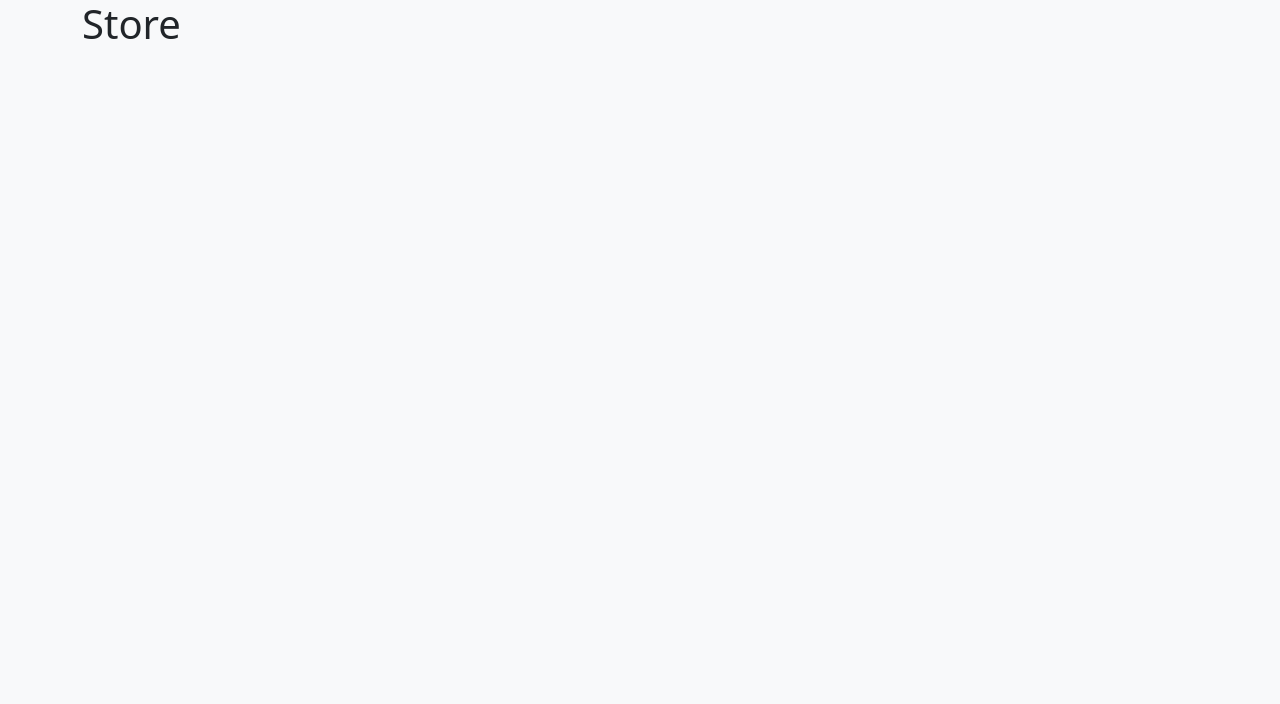
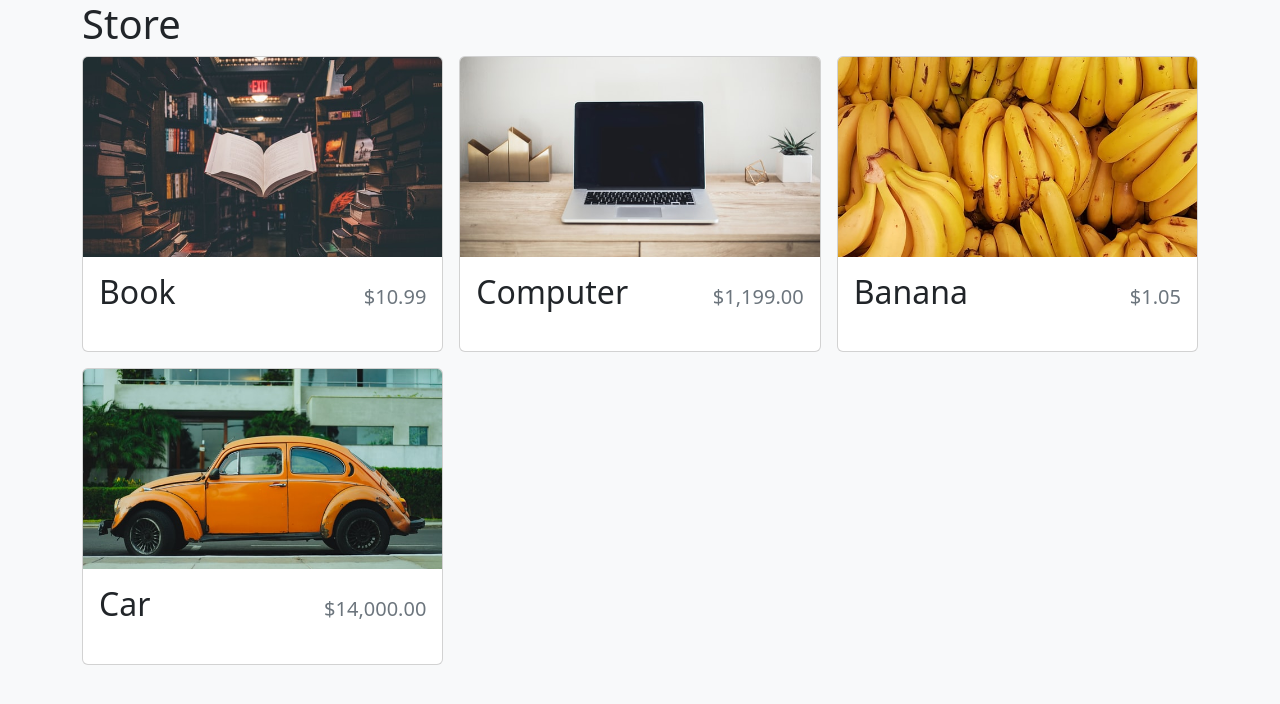
Before and after one commit to shanetom/shopping_cart, a React (Vite) app: page /store in a window 1280 px wide. Shown: the top 704 px of the page. Built offline with nearby package versions, Linux system fonts and the light colour scheme.

Commit message:
Add StoreItem component

```diff
--- /dev/null
+++ b/src/components/StoreItem.tsx
@@ -0,0 +1,28 @@
+import { Card } from "react-bootstrap";
+import { formatCurrency } from "../utilities/formatCurrency"
+
+type StoreItemProps = {
+    id: number,
+    name: string,
+    price: number,
+    imgUrl: string
+}
+
+export function StoreItem({ id, name, price, imgUrl }: StoreItemProps) {
+    return (
+        <Card>
+            <Card.Img
+                variant="top"
+                src={imgUrl}
+                height="200px"
+                style={{ objectFit: "cover"}}
+            />
+            <Card.Body className="d-flex flex-column">
+                <Card.Title className="d-flex justify-content-between align-items-baseline mb-4">
+                    <span className="fs-2">{name}</span>
+                    <span className="ms-2 text-muted">{formatCurrency(price)}</span>
+                </Card.Title>
+            </Card.Body>
+        </Card>
+    )
+}
--- a/src/pages/Store.tsx
+++ b/src/pages/Store.tsx
@@ -1,3 +1,18 @@
+import { Row, Col } from "react-bootstrap"
+import storeItems from "../data/items.json"
+import { StoreItem } from "../components/StoreItem"
+
 export function Store() {
-    return <h1>Store</h1>
+    return (
+        <>
+            <h1>Store</h1>
+            <Row md={2} xs={1} lg={3} className="g-3">
+                {storeItems.map(item => (
+                    <Col key={item.id}>
+                        <StoreItem {...item} />
+                    </Col>
+                ))}
+            </Row>
+        </>
+    )
 }
--- /dev/null
+++ b/src/utilities/formatCurrency.ts
@@ -0,0 +1,5 @@
+const CURRENCY_FORMATTER = new Intl.NumberFormat(undefined, {currency: "USD", style: "currency" })
+
+export function formatCurrency(number: number) {
+    return CURRENCY_FORMATTER.format(number);
+}
```
